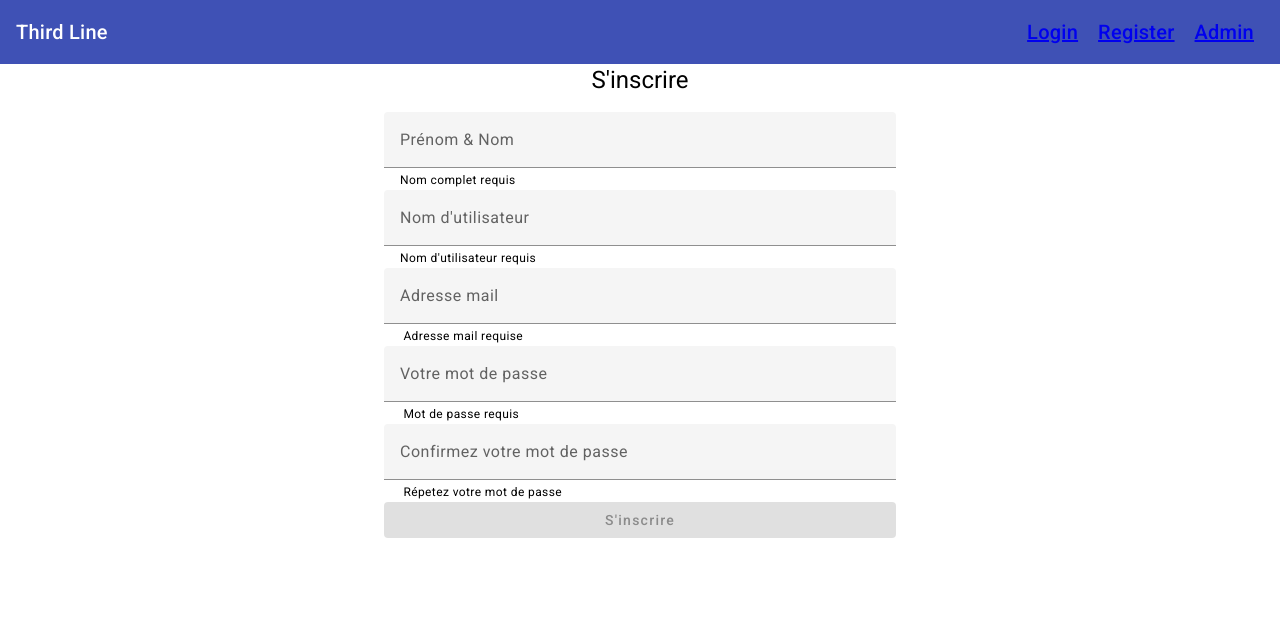
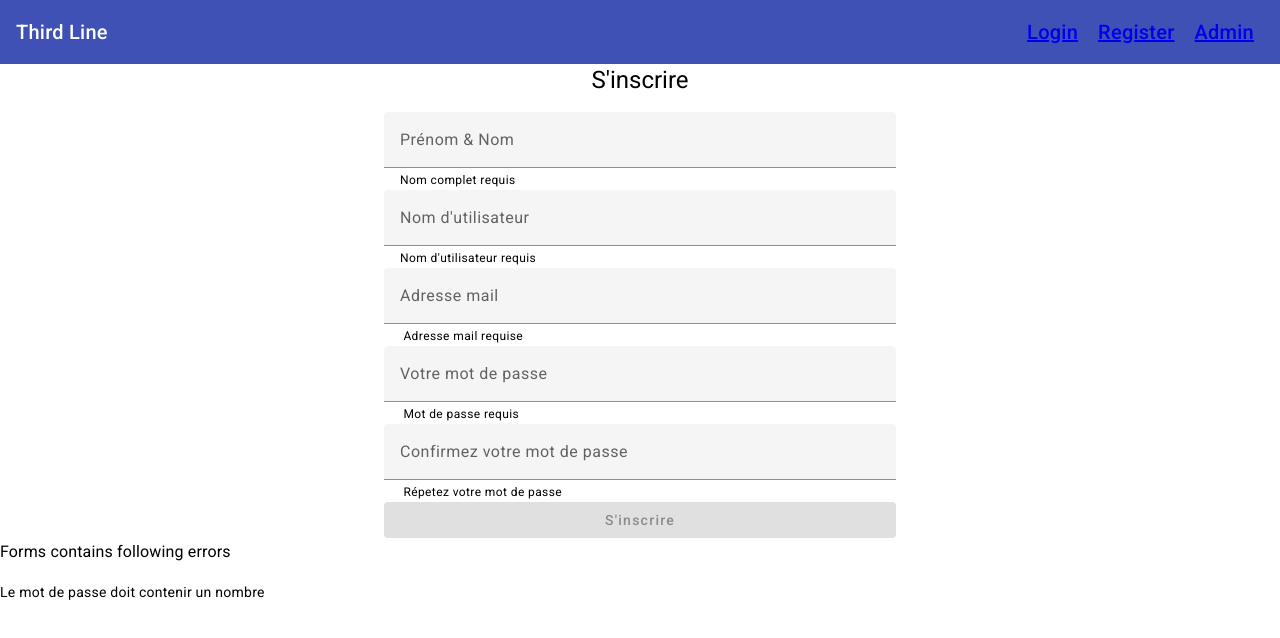
Before and after one commit to DonovanDumeige/le-checkpoint, an Angular app in the folder front/: page /register in a window 1280 px wide. Shown: the top 638 px of the page. Built offline with nearby package versions, Linux system fonts and the light colour scheme.

Commit message:
feat: add verification for password

```diff
--- a/front/src/app/components/register/register.component.html
+++ b/front/src/app/components/register/register.component.html
@@ -29,3 +29,7 @@
     <button mat-flat-button color="primary" [disabled]="registerForm.invalid" type="submit"> S'inscrire</button>
   </div>
 </form>
+
+<h3 *ngIf="!registerForm.valid"> Forms contains following errors</h3>
+<p *ngIf="registerForm.get('password')?.hasError('passwordInvalid')"> Le mot de passe doit contenir un nombre</p>
+<p *ngIf="registerForm.hasError('passwordNotMatching')"> Les mots de passe ne correspondent pas.</p>
--- a/front/src/app/components/register/register.component.ts
+++ b/front/src/app/components/register/register.component.ts
@@ -1,13 +1,34 @@
 import { Component, OnInit } from '@angular/core';
-import { FormBuilder, FormGroup, Validators } from '@angular/forms';
+import { AbstractControl, FormBuilder, FormGroup, ValidationErrors, Validators } from '@angular/forms';
 import { Router } from '@angular/router';
 import { map } from 'rxjs/operators';
 import { AuthentificationService } from 'src/app/services/authentification.service';
 
+
+class CustomValidators{
+  static passwordContainsNumber (control: AbstractControl): ValidationErrors | null {
+    const regex = /\d/;
+
+    if(regex.test(control.value) && control.value !== null) {
+      return null;
+    } else {
+      return { passwordInvalid: true};
+    }
+  }
+
+  static passwordsMatch(control: AbstractControl): ValidationErrors | null {
+    const password= control.get('password')?.value;
+    const passwordConfirm = control.get('passwordConfirm')?.value;
+
+    if((password === passwordConfirm) && (password !== null && passwordConfirm !== null)){
+      return null;
+    }
+    else {
+      return { passwordNotMatching: true};
+    }
+  }
+}
 @Component({
-
-
-
   selector: 'app-register',
   templateUrl: './register.component.html',
   styleUrls: ['./register.component.css']
@@ -31,11 +52,12 @@ export class RegisterComponent implements OnInit {
         password: ['', [
           Validators.required,
           Validators.minLength(3),
+          CustomValidators.passwordContainsNumber
         ]],
         passwordConfirm: ['', [Validators.required]]
       },
       {
-        // validators: CustomValidators.passwordMatches
+        validators: CustomValidators.passwordsMatch
       })
     }
 
```
